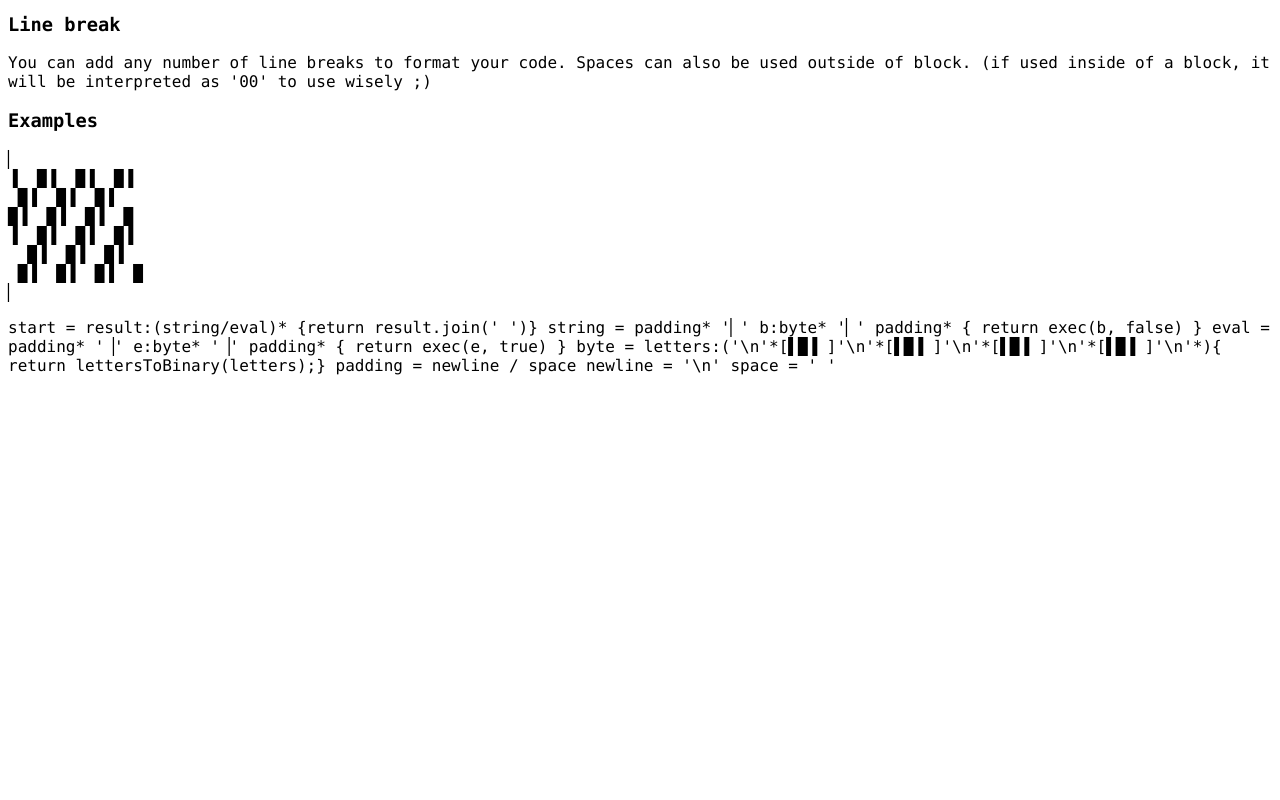
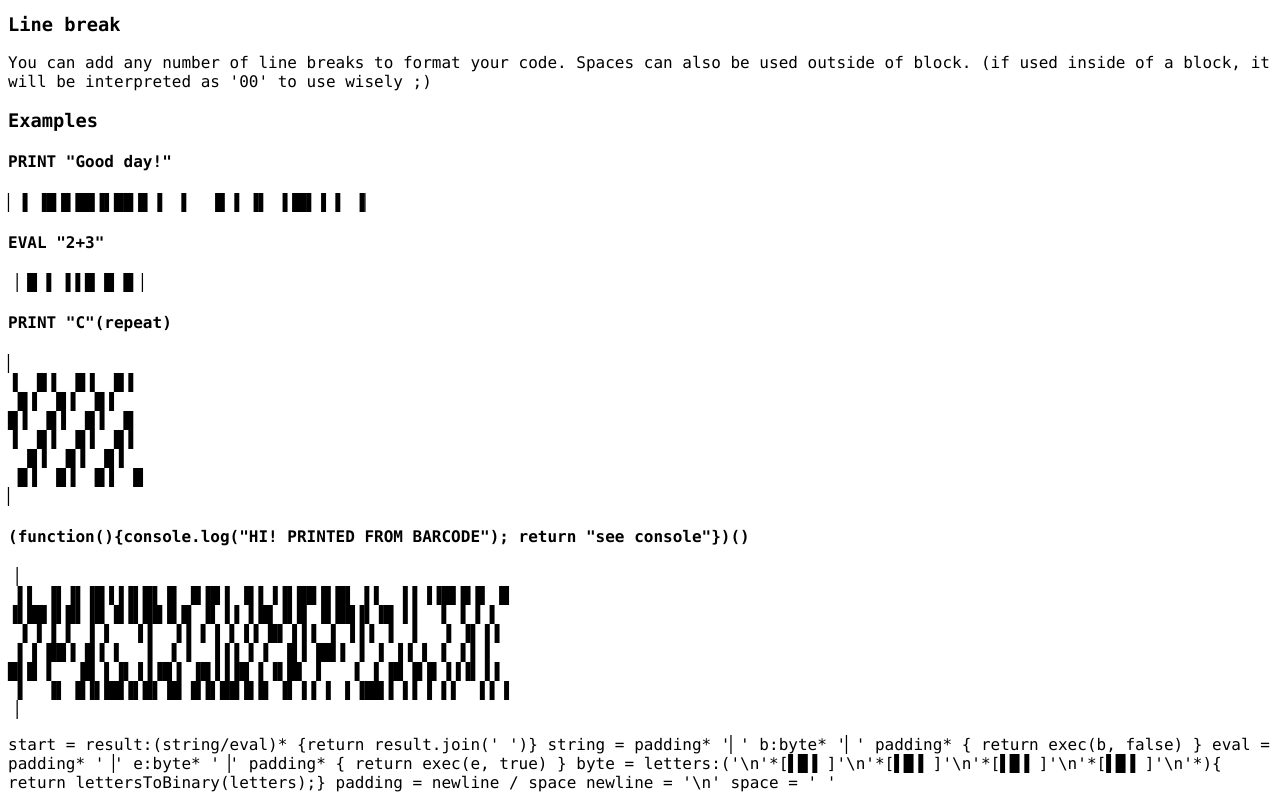
Before and after one commit to kosamari/sfpc, a plain HTML site: page talking-to-machines/index.html in a window 1280 px wide. Shown: the part 800-1600 px from the top of the page. Before the commit the page ends 1183 px from the top, so only its background shows below. Drawn offline with Linux system fonts and the light colour scheme; a script that the page names is missing.

Commit message:
add code sample

```diff
--- a/talking-to-machines/index.html
+++ b/talking-to-machines/index.html
@@ -77,6 +77,13 @@ characters (32-126 in decimal - anything outside of the range will be replaced w
   You can add any number of line breaks to format your code. Spaces can also be used outside of block. (if used inside of a block, it will be interpreted as '00' to use wisely ;)
 
 <h3>Examples</h3>
+<h4>PRINT "Good day!"</h4>
+<code>▏▐ ▐█▐▌██▐▌██▐▌▐  ▌  ▐▌▐ ▐▌ ▐▐█▌▐ ▌ ▐▏</code>
+
+<h4>EVAL "2+3"<h4>
+<code>▕ █ ▌ ▌▌█ █ █▕</code>
+
+<h4>PRINT "C"(repeat)</h4>
 <code>▏
 ▐  █▐  █▐  █▐
  █▐  █▐  █▐
@@ -86,7 +93,15 @@ characters (32-126 in decimal - anything outside of the range will be replaced w
  █▐  █▐  █▐  █
 ▏</code>
 
-
+<h4>(function(){console.log("HI! PRINTED FROM BARCODE"); return "see console"})()</h4>
+<code>▕
+ ▌▌ ▐▌▐▌▐█▐▐▐▌█▌▐▌ █▐█▐ ▐▌▌▐▐▌██▐▌█▌ ▌▌  ▌▌▐▐█▌█▐▌ █
+▐▌██▐▌█▌▐█ █▐▌██▐▌█ ▐▌▐▐ ▌█▌▐▌█ ▐▌██▐▌▐█ ▌▌  ▌ ▌▐ ▌
+ ▐ ▌▐ ▌ ▐ ▌  ▐▐  ▐▐ ▌▐ ▌▐▐ █▌▐▐▐ ▐ ▐▐▐ ▐  ▌  ▐ ▐▌▐▐
+ ▌▐ ██▐ █▐ ▌  ▐  ▌▐  ▐▐▐ ▌▐  █▐ ██▐ ▐ ▐ ▐▐ ▌ ▌ ▌▌▐
+█▌█ ▌  ▐█ ▌▐▌▐▐▐█▐ ▐█▐▐▐█ ▌▐▌█▌ ▌   ▌ ▌▐█ █▐▌▐▐▐▌▐▐
+ ▌  ▐▌ █▐▌██▐▌█▌▐█ █▐▌██▐▌█ ▐▌▐▐ ▌ ▌▐██▐ ▌▌▐ ▌▌  ▌▌▐
+▕</code>
 <grammar>
   start   = result:(string/eval)* {return result.join(' ')}
 
```
Also changed, not shown: talking-to-machines/repl.html (+5 -8 lines).
